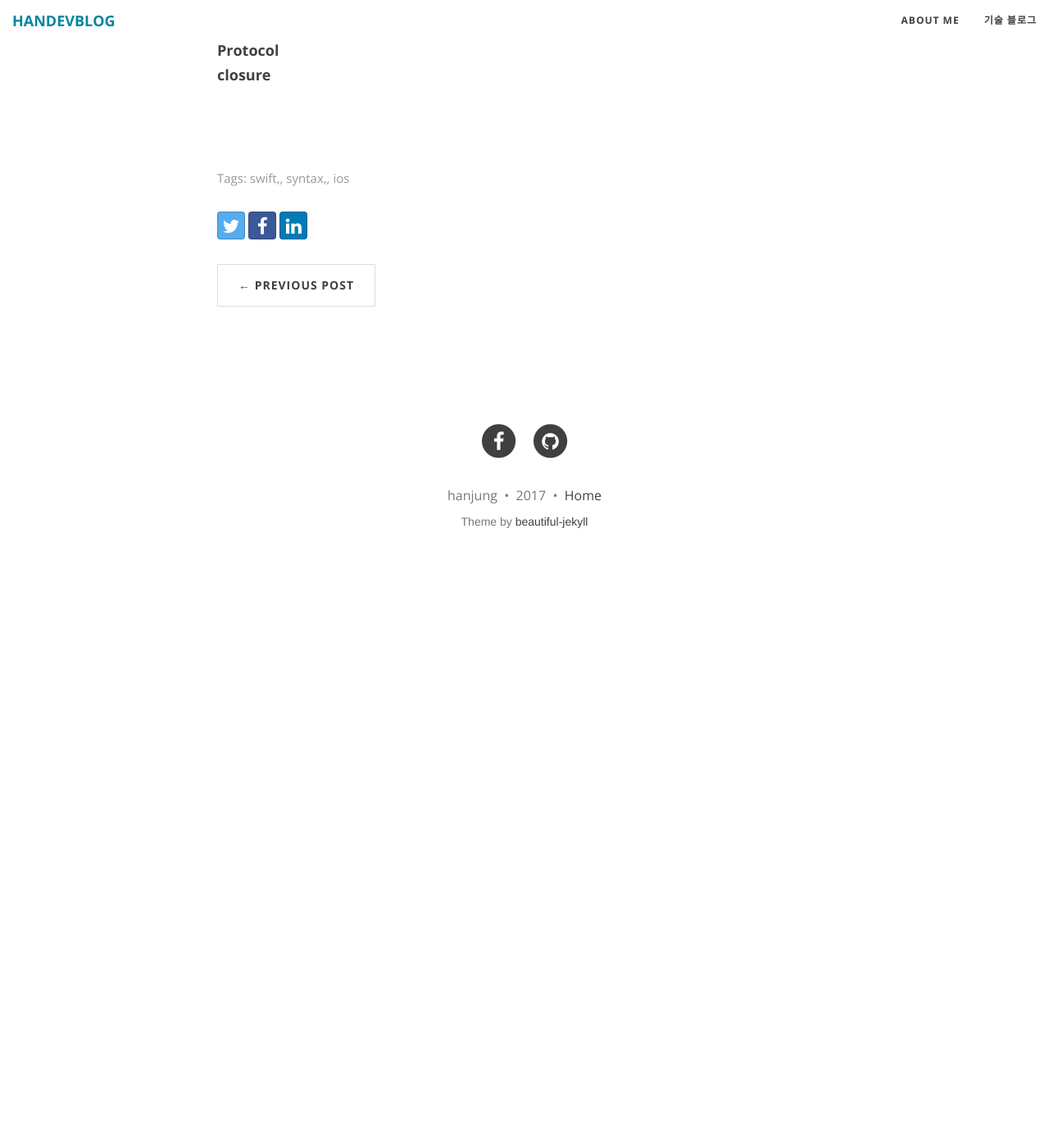
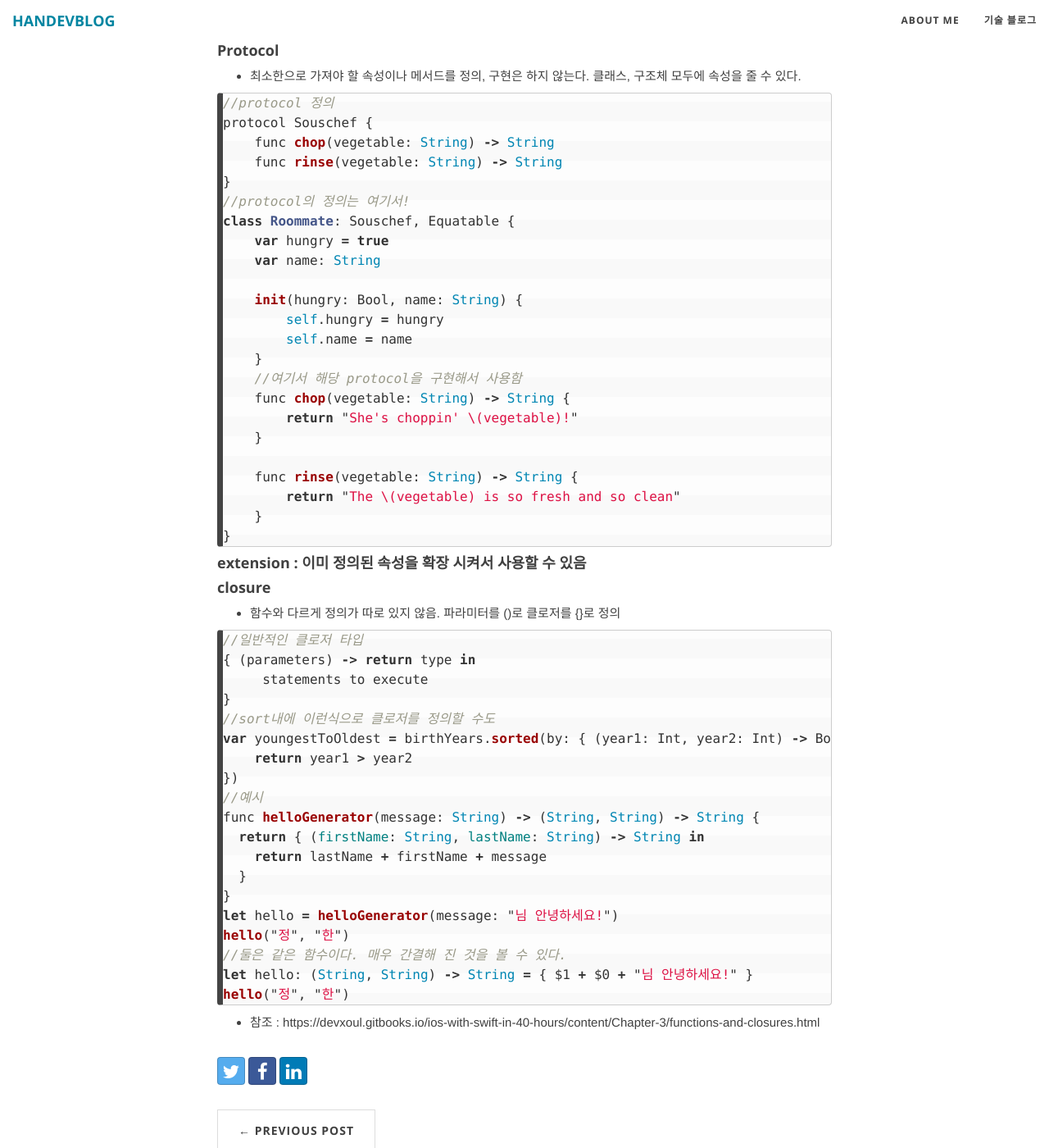
Before and after one commit to hanjungv/hanjungv.github.io, a Jekyll site: the page built from _posts/2017-02/05/2017-02-05-1_Swift_Swift_Syntax1.markdown, in a window 1280 px wide and 1400 px high, scrolled down 1467 px. Shown: the whole window at 82% size. Built offline with Jekyll 4.4.1, drawn with Linux system fonts in a browser that asks for light colours; nearby versions of some CDN libraries; comment, search, counter and statistics services are not loaded; before the commit the page ends 2164 px from its top, so only the background shows below that.

Commit message:
post update

````diff
--- a/_posts/2017-02/05/2017-02-05-1_Swift_Swift_Syntax1.markdown
+++ b/_posts/2017-02/05/2017-02-05-1_Swift_Swift_Syntax1.markdown
@@ -3,7 +3,6 @@
 layout: post
 title: "(SWIFT) Swift Syntax[4]"
 category: SWIFT
-tags: swift, syntax, ios
 
 ---
 
@@ -66,8 +65,62 @@ Type | Struct | enum | class
 
 #### Protocol
 
-#### closure
+* 최소한으로 가져야 할 속성이나 메서드를 정의, 구현은 하지 않는다. 클래스, 구조체 모두에 속성을 줄 수 있다.
+
+```javascript
+//protocol 정의
+protocol Souschef {
+    func chop(vegetable: String) -> String
+    func rinse(vegetable: String) -> String
+}
+//protocol의 정의는 여기서!
+class Roommate: Souschef, Equatable {
+    var hungry = true
+    var name: String
+
+    init(hungry: Bool, name: String) {
+        self.hungry = hungry
+        self.name = name
+    }
+    //여기서 해당 protocol을 구현해서 사용함
+    func chop(vegetable: String) -> String {
+        return "She's choppin' \(vegetable)!"
+    }
+
+    func rinse(vegetable: String) -> String {
+        return "The \(vegetable) is so fresh and so clean"
+    }
+}
+```
+
+#### extension : 이미 정의된 속성을 확장 시켜서 사용할 수 있음
 
 
+#### closure
+* 함수와 다르게 정의가 따로 있지 않음. 파라미터를 ()로 클로저를 {}로 정의
 
+```javascript
+//일반적인 클로저 타입
+{ (parameters) -> return type in
+     statements to execute
+}
+//sort내에 이런식으로 클로저를 정의할 수도
+var youngestToOldest = birthYears.sorted(by: { (year1: Int, year2: Int) -> Bool in
+    return year1 > year2
+})
+//예시
+func helloGenerator(message: String) -> (String, String) -> String {
+  return { (firstName: String, lastName: String) -> String in
+    return lastName + firstName + message
+  }
+}
+let hello = helloGenerator(message: "님 안녕하세요!")
+hello("정", "한")
+//둘은 같은 함수이다. 매우 간결해 진 것을 볼 수 있다.
+let hello: (String, String) -> String = { $1 + $0 + "님 안녕하세요!" }
+hello("정", "한")
+```
+
+
+* 참조 : https://devxoul.gitbooks.io/ios-with-swift-in-40-hours/content/Chapter-3/functions-and-closures.html
  <br/><br/>
````
